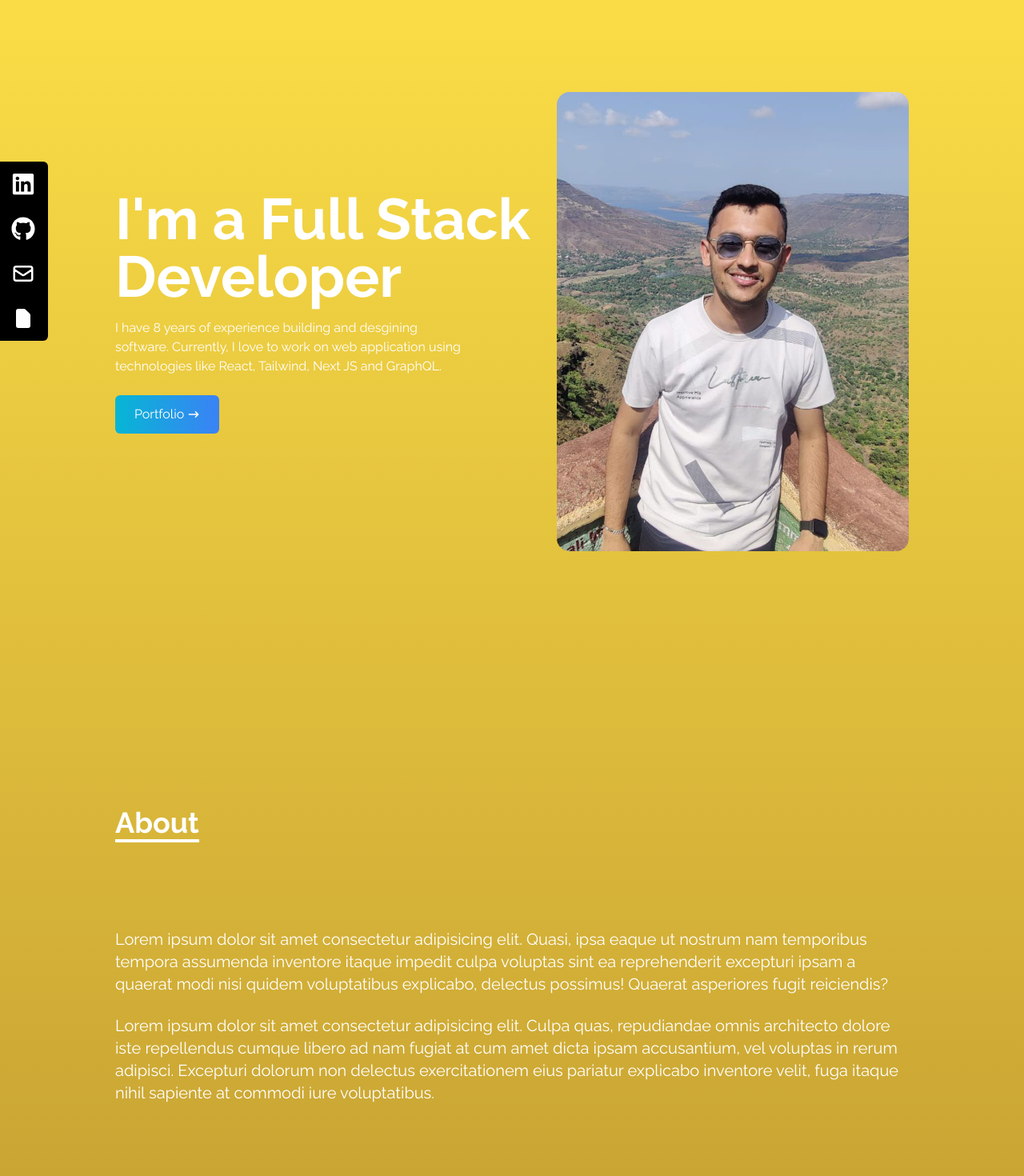
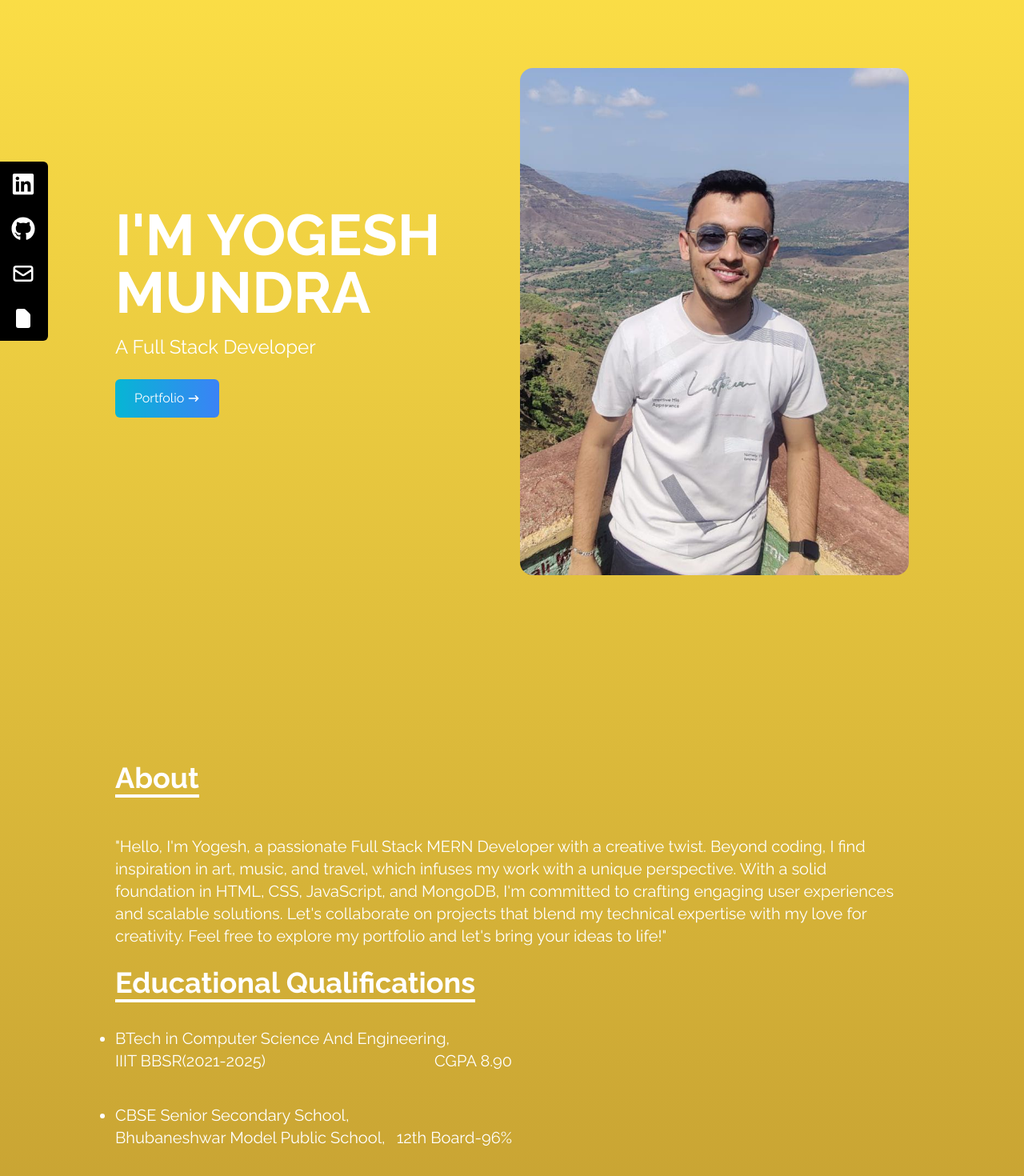
Before and after one commit to YogeshMun0304/Portfolio, a React (Create React App) app: page / in a window 1280 px wide. Shown: the part 78-1548 px from the top of the page at 80% size. Built offline with nearby package versions, Linux system fonts and the light colour scheme.

Commit message:
changes in about

```diff
--- a/src/components/About.jsx
+++ b/src/components/About.jsx
@@ -15,14 +15,34 @@ const About = () => {
         <div className="pb-8">
             <p className="text-4xl font-bold inline border-b-4 border-white">About</p>
         </div>
-        <p className="text-xl mt-20">
-            Lorem ipsum dolor sit amet consectetur adipisicing elit. Quasi, ipsa eaque ut nostrum nam temporibus tempora assumenda inventore itaque impedit culpa voluptas sint ea reprehenderit excepturi ipsam a quaerat modi nisi quidem voluptatibus explicabo, delectus possimus! Quaerat asperiores fugit reiciendis?
-
+        <p className="text-xl mt-5">
+        "Hello, I'm Yogesh, a passionate Full Stack MERN Developer with a creative twist. Beyond coding, I find inspiration in art, music, and travel, which infuses my work with a unique perspective. With a solid foundation in HTML, CSS, JavaScript, and MongoDB, I'm committed to crafting engaging user experiences and scalable solutions. Let's collaborate on projects that blend my technical expertise with my love for creativity. Feel free to explore my portfolio and let's bring your ideas to life!"
         </p>
         <br />
-        <p className="text-xl">
-            Lorem ipsum dolor sit amet consectetur adipisicing elit. Culpa quas, repudiandae omnis architecto dolore iste repellendus cumque libero ad nam fugiat at cum amet dicta ipsam accusantium, vel voluptas in rerum adipisci. Excepturi dolorum non delectus exercitationem eius pariatur explicabo inventore velit, fuga itaque nihil sapiente at commodi iure voluptatibus.
+        <div className="pb-8">
+            <p className="text-4xl font-bold inline border-b-4 mt-5 border-white">Educational Qualifications</p>
+        </div>
+        <p className="text-xl mt-1 ">
+            <ul className="bullet-list flex flex-col gap-10">
+              <li>BTech in Computer Science And Engineering,
+                <br />
+                <div className="flex justify-between w-1/2 text-md">
+                <span className="text-white">IIIT BBSR(2021-2025)</span>
+                <span className="text-white">CGPA 8.90</span>
+                </div>
 
+
+              </li>
+              <li>CBSE Senior Secondary School,
+                <br />
+                <div className="flex justify-between w-1/2 text-md">
+                <span className="text-white">Bhubaneshwar Model Public School,</span>
+                <span className="text-white">12th Board-96%</span>
+                </div>
+
+
+              </li>
+            </ul>
         </p>
 
       </div>
--- a/src/components/Home.jsx
+++ b/src/components/Home.jsx
@@ -63,12 +63,10 @@ const Home = () => {
       <div className=" max-w-screen-lg mx-auto flex flex-col md:flex-row items-center justify-center h-full px-4">
         <div className="flex flex-col justify-center h-full">
           <h2 className="text-4xl sm:text-7xl font-bold text-white slide-out-image">
-            I'm a Full Stack Developer
+            I'M YOGESH MUNDRA
           </h2>
-          <p className="text-white py-4 max-w-md">
-            I have 8 years of experience building and desgining software.
-            Currently, I love to work on web application using technologies like
-            React, Tailwind, Next JS and GraphQL.
+          <p className="text-white py-4 max-w-md text-2xl">
+            A Full Stack Developer
           </p>
           <div>
             <button
--- a/src/index.css
+++ b/src/index.css
@@ -77,3 +77,7 @@ font-family: 'Raleway', sans-serif;
 
   z-index: 99; /* Ensure the navbar stays on top of other elements */
 }
+.bullet-list {
+  list-style-type: disc; /* Use 'disc' for filled bullets */
+  /* Additional styles if needed */
+}
```
